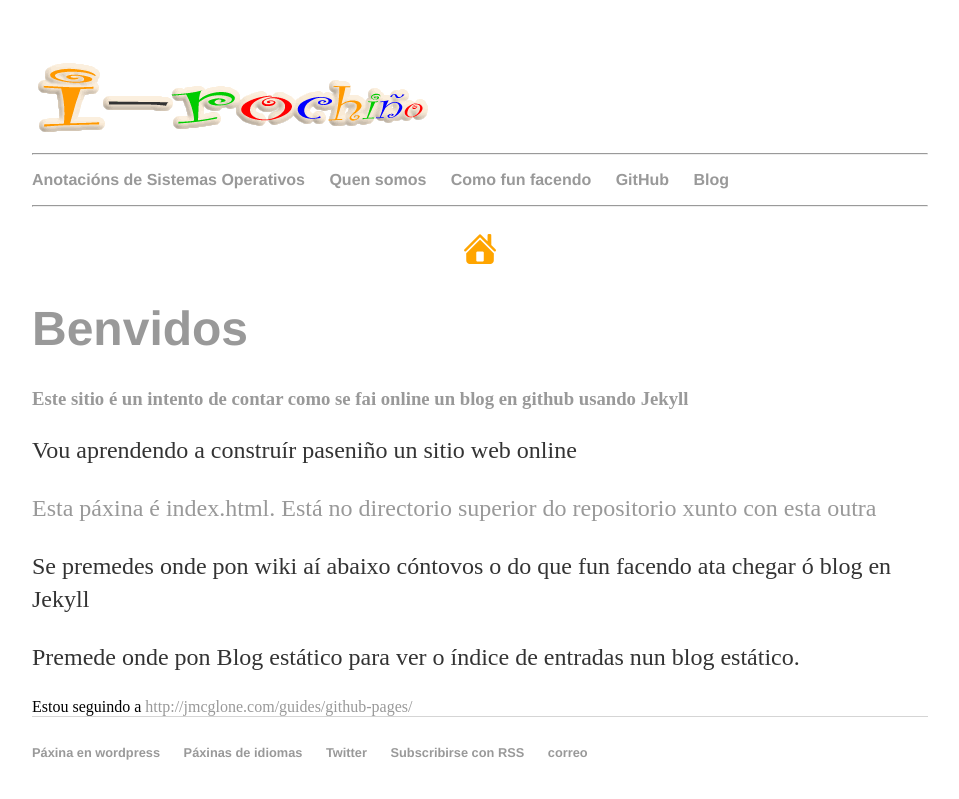
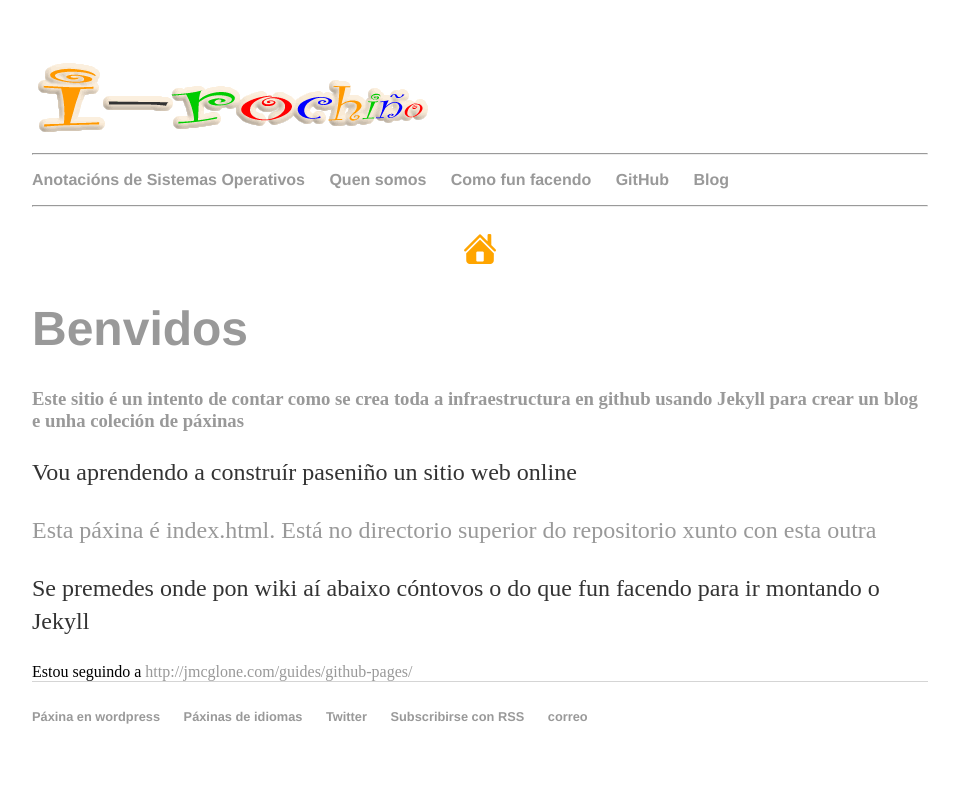
Before and after one commit to irocho/irocho.github.io, a Jekyll site: the page built from index.html, in a window 1280 px wide. Shown: the top 799 px of the page, without its empty margins (160-1119 px from the left). Built offline with Jekyll 4.4.1, drawn with Linux system fonts in a browser that asks for light colours.

Commit message:
mellorados os .html que fan de índices

```diff
--- a/index.html
+++ b/index.html
@@ -5,15 +5,13 @@ title: i-rochiño
 
     		<div class="blurb">
         		<h1>Benvidos </h1>
-        		<h3>Este sitio é un intento de contar como se fai online un blog en github usando Jekyll</h3>
+        		<h3>Este sitio é un intento de contar como se crea toda a infraestructura en github usando Jekyll para crear un blog e unha coleción de páxinas</h3>
 
 				<p> Vou aprendendo a construír paseniño un sitio web online</p>
 				<p> Esta páxina é index.html. Está no directorio superior do repositorio xunto con
 				<a href="probaChorra.html">esta outra</a> </p>
 
-				<p> Se premedes onde pon wiki aí abaixo cóntovos o do que fun facendo ata chegar ó blog en Jekyll</p>
-
-				<p> Premede onde pon Blog estático para ver o índice de entradas nun blog estático.</p>
+				<p> Se premedes onde pon wiki aí abaixo cóntovos o do que fun facendo para ir montando o Jekyll</p>
 
 				Estou seguindo a <a href="http://jmcglone.com/guides/github-pages/"> http://jmcglone.com/guides/github-pages/</a>
 		</div><!-- /.blurb -->
```
